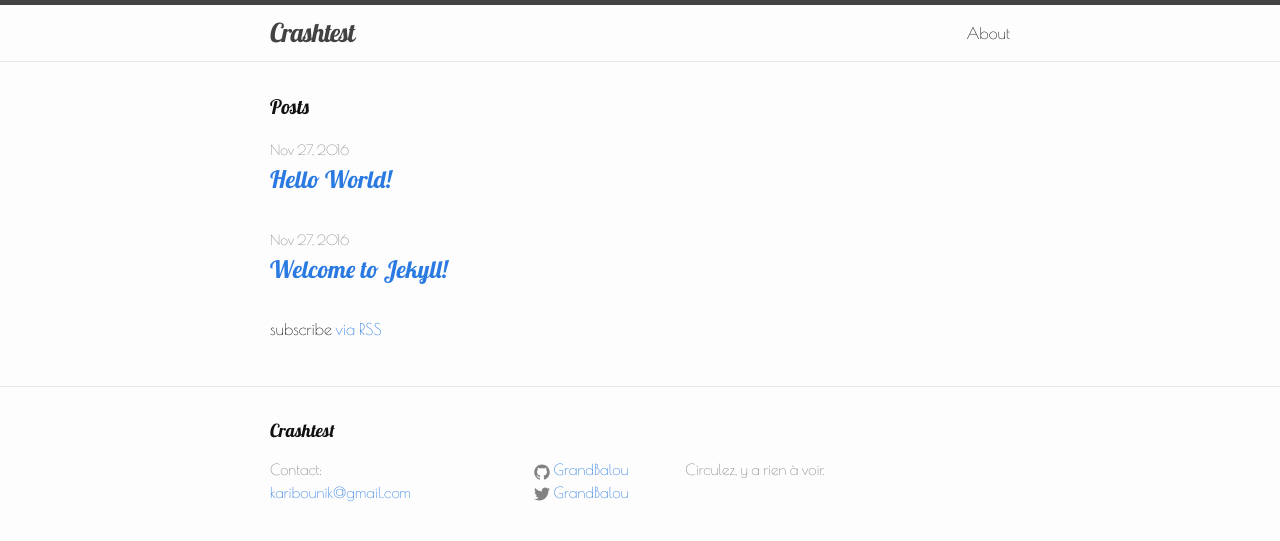
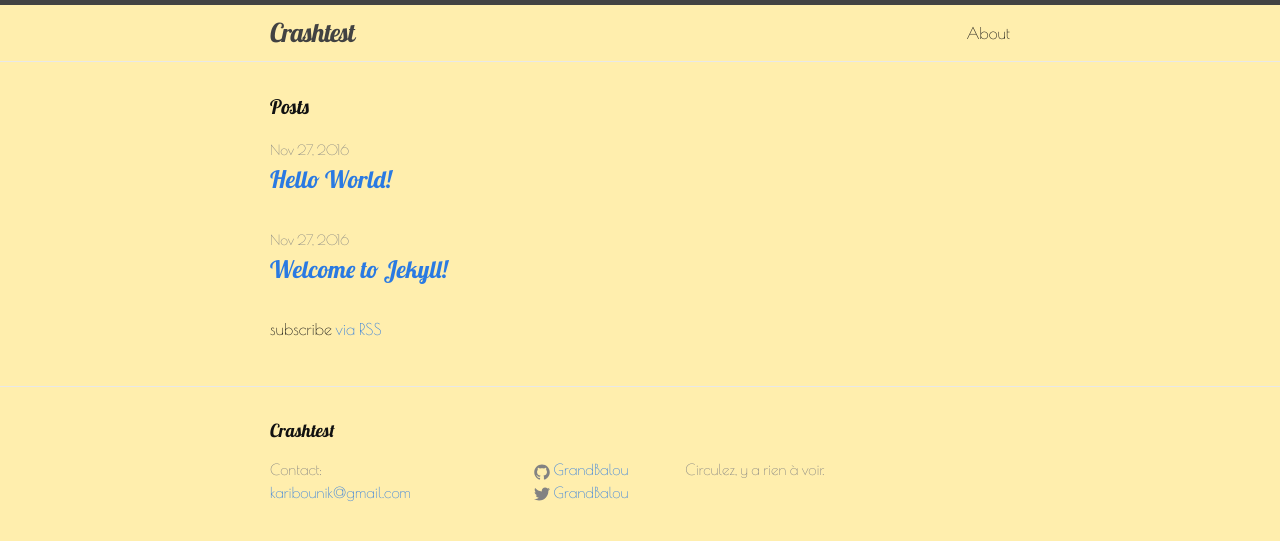
Before and after one commit to GrandBalou/grandbalou.github.io, a Jekyll site: the page built from index.html, in a window 1280 px wide. Shown: the top 541 px of the page. Built offline with Jekyll 4.4.1, drawn with Linux system fonts in a browser that asks for light colours.

Commit message:
Update main.scss

```diff
--- a/css/main.scss
+++ b/css/main.scss
@@ -16,7 +16,7 @@ $base-line-height: 1.5;
 $spacing-unit:     30px;
 
 $text-color:       #111;
-$background-color: #fdfdfd;
+$background-color: #ffeead;
 $brand-color:      #2a7ae2;
 
 $grey-color:       #828282;
```
